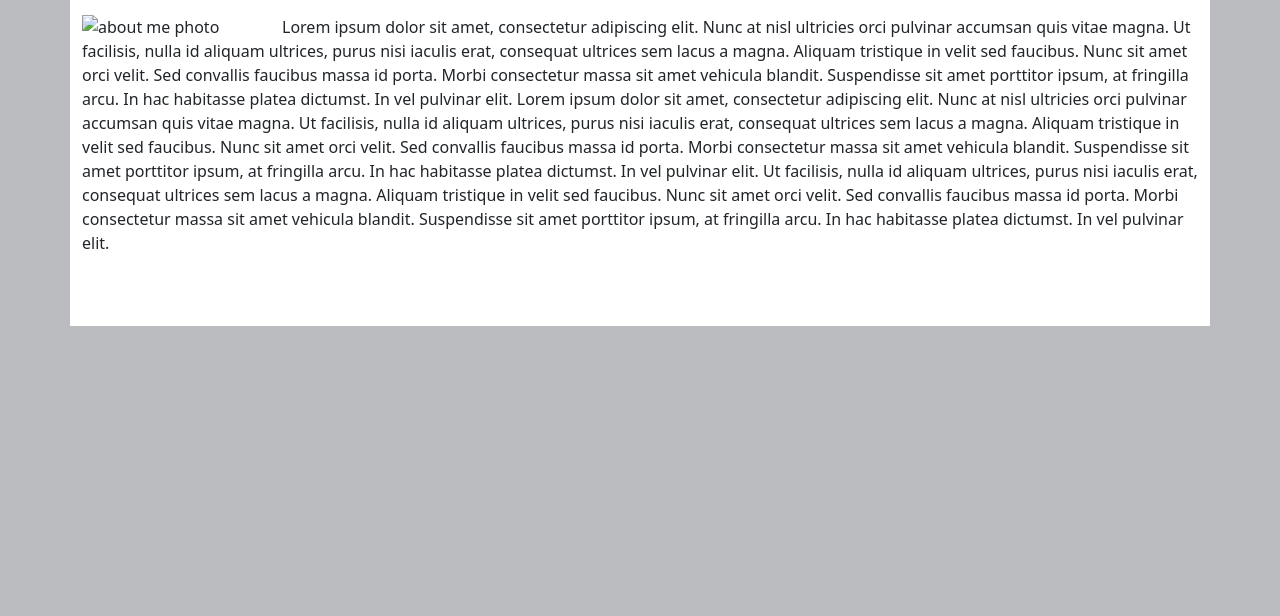
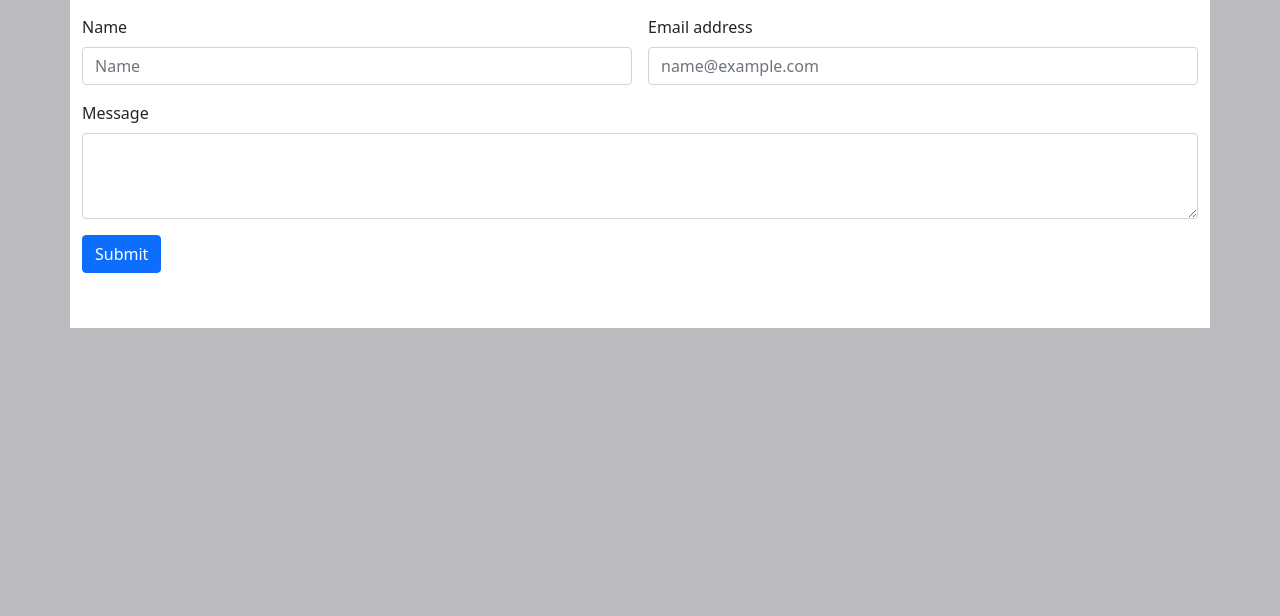
Before and after one commit to jwhendershott/responsiveness-portfolio, a plain HTML site: page nav/Contact.html in a window 1280 px wide. Shown: the part 184-800 px from the top of the page. Drawn offline with nearby package versions, Linux system fonts and the light colour scheme.

Commit message:
updated contact page

```diff
--- a/nav/Contact.html
+++ b/nav/Contact.html
@@ -35,35 +35,32 @@
 
     <div class=container class="about-me">
         <div class="row">
-            <div class="col-md-12">
-                <h3 class="about-me-header">About Me</h3>
+            <div class="col-sm-12">
+                <h3 class="about-me-header">Contact</h3>
                 <hr>
             </div>
         </div>
 
 
-        <div class="row">
-            <div class="col-md-12">
-                <p>
-                    <img width="200" src="assets/images/Jake-0018.jpg" alt="about me photo" class="left">
+        <form class="row g-3">
+            <div class="col-sm-6">
+                <label for="exampleFormControlInput1" class="form-label">Name</label>
+                <input type="email" class="form-control" id="exampleFormControlInput1" placeholder="Name">
+              </div>
+            <div class="col-sm-6">
+                <label for="exampleFormControlInput1" class="form-label">Email address</label>
+                <input type="email" class="form-control" id="exampleFormControlInput1" placeholder="name@example.com">
+              </div>
+              <div class="col-sm-12">
+                <label for="exampleFormControlTextarea1" class="form-label">Message</label>
+                <textarea class="form-control" id="exampleFormControlTextarea1" rows="3"></textarea>
+              </div>
+            <div class="col-12">
+              <button type="submit" class="btn btn-primary">Submit</button>
+            </div>
+          </form>
 
-                    Lorem ipsum dolor sit amet, consectetur adipiscing elit. Nunc at nisl ultricies orci pulvinar accumsan quis vitae magna. Ut facilisis, nulla id aliquam ultrices,
-                    purus nisi iaculis erat, consequat ultrices sem lacus a magna. Aliquam tristique in velit sed faucibus. Nunc sit amet orci velit. Sed convallis faucibus massa
-                    id porta. Morbi consectetur massa sit amet vehicula blandit. Suspendisse sit amet porttitor ipsum, at fringilla arcu. In hac habitasse platea dictumst.
-                    In vel pulvinar elit. Lorem ipsum dolor sit amet, consectetur adipiscing elit. Nunc at nisl ultricies orci pulvinar accumsan quis vitae magna.
 
-                    Ut facilisis, nulla id aliquam ultrices,
-                    purus nisi iaculis erat, consequat ultrices sem lacus a magna. Aliquam tristique in velit sed faucibus. Nunc sit amet orci velit. Sed convallis faucibus massa
-                    id porta. Morbi consectetur massa sit amet vehicula blandit. Suspendisse sit amet porttitor ipsum, at fringilla arcu. In hac habitasse platea dictumst.
-                    In vel pulvinar elit.
-                    Ut facilisis, nulla id aliquam ultrices,
-                    purus nisi iaculis erat, consequat ultrices sem lacus a magna. Aliquam tristique in velit sed faucibus. Nunc sit amet orci velit. Sed convallis faucibus massa
-                    id porta. Morbi consectetur massa sit amet vehicula blandit. Suspendisse sit amet porttitor ipsum, at fringilla arcu. In hac habitasse platea dictumst.
-                    In vel pulvinar elit.
-                </p>
-            </div>
-        </div>
-    </div>
 
     <script src="https://cdn.jsdelivr.net/npm/bootstrap@5.0.0-beta1/dist/js/bootstrap.bundle.min.js" integrity="sha384-ygbV9kiqUc6oa4msXn9868pTtWMgiQaeYH7/t7LECLbyPA2x65Kgf80OJFdroafW" crossorigin="anonymous"></script>
 
```
Also changed, not shown: index.html (+2 -2 lines), nav/portfolio.html (+1 -1 lines), css/style.css (line endings or trailing spaces).
